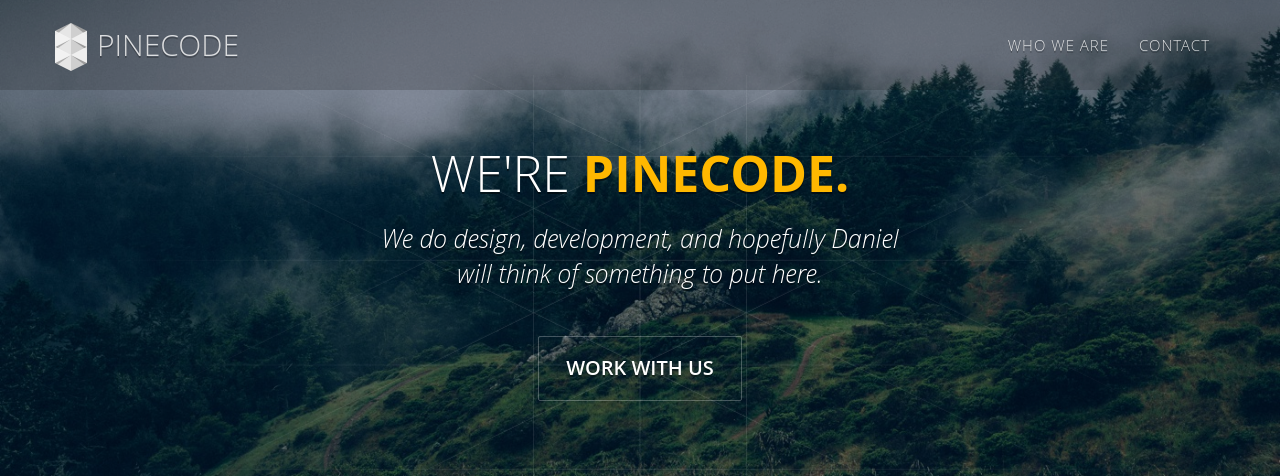
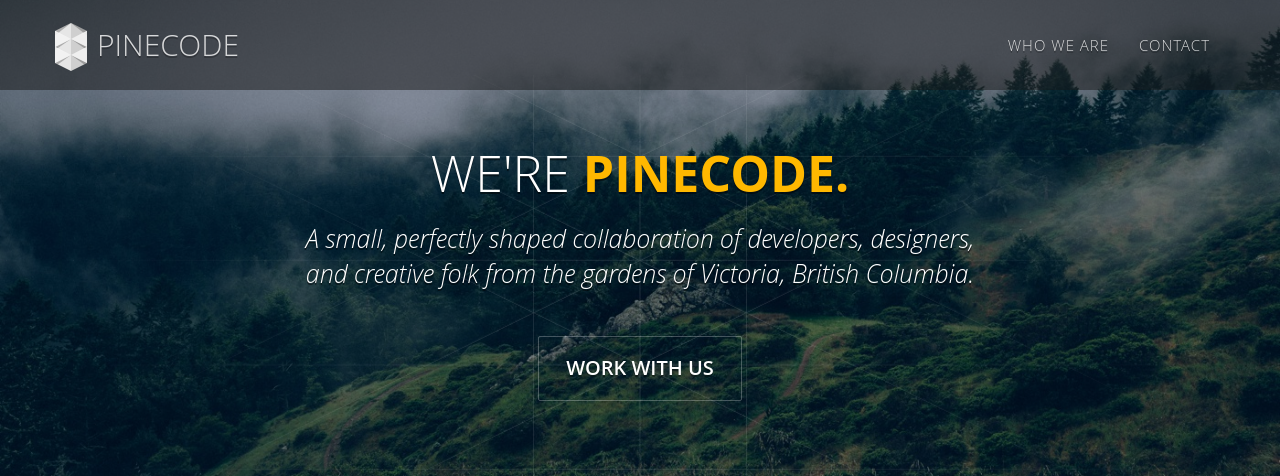
Before and after one commit to pinecode/pinecode.github.io, a Jekyll site: the page built from index.html, in a window 1280 px wide and 1400 px high. Shown: the top 476 px of the window. Built offline with Jekyll 4.4.1, drawn with Linux system fonts in a browser that asks for light colours; grey boxes are pictures that could not be loaded.

Commit message:
Updated copy

```diff
--- a/_includes/header.html
+++ b/_includes/header.html
@@ -38,8 +38,8 @@
                 <div class="row parallax">
                     <div class="col-lg-12">
                         <h1>We're <strong>Pinecode.</strong></h1>
-                        <p class="lead"><em>We do design, development, and hopefully Daniel<br>
-                        will think of something to put here.</em></p>
+                        <p class="lead"><em>A small, perfectly shaped collaboration of developers, designers,<br>
+                        and creative folk from the gardens of Victoria, British Columbia.</em></p>
                         <a href="#contact" title="Work With us" class="btn btn-outline btn-lg page-scroll">Work With Us</a>
                     </div>
                 </div>
```
Also changed, not shown: _includes/css/main.css (+16 -16 lines).
